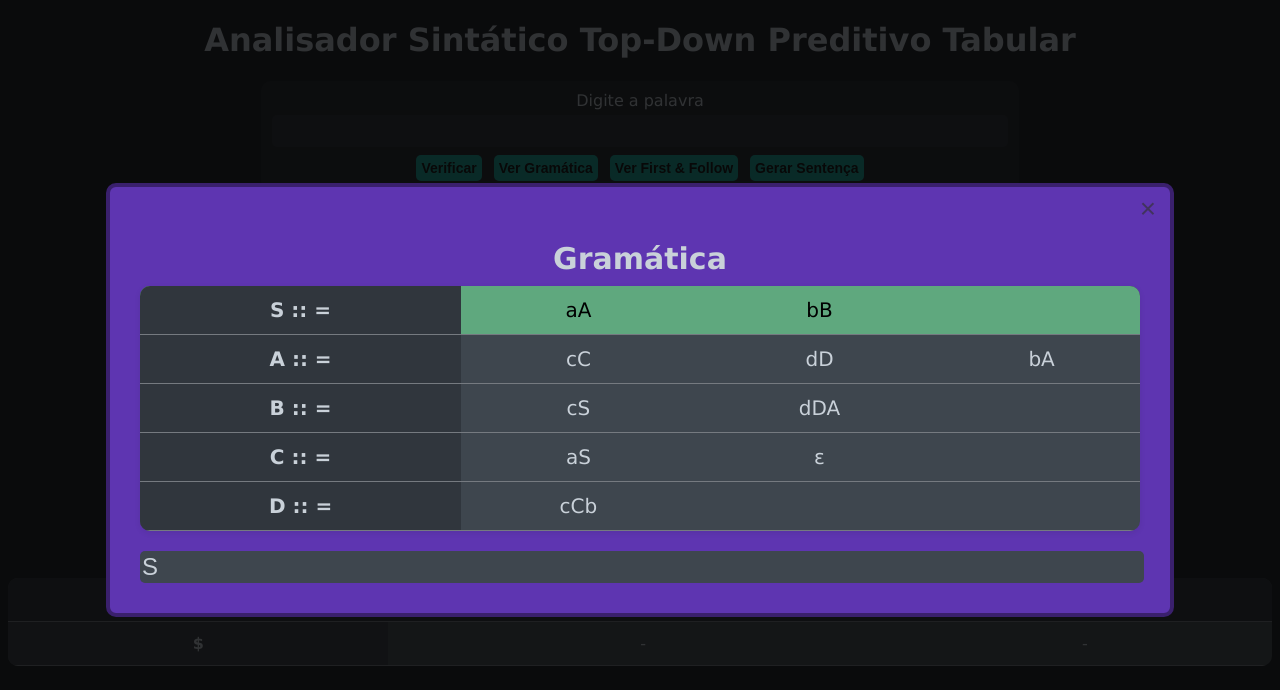
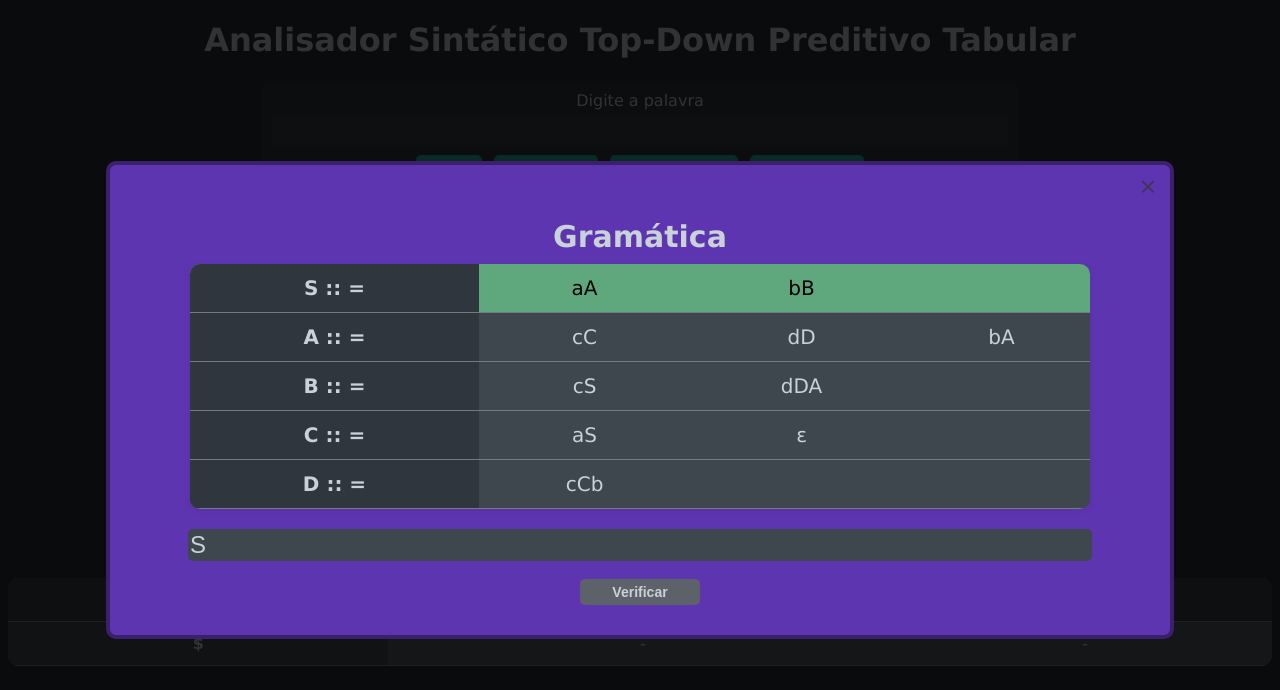
Before and after one commit to NathaliePatzer/SyntaxAnalyzer, a plain HTML site: page index.html in a window 1280 px wide. Both pictures are taken after a click on the button "Ver Gramática". Drawn offline with nearby package versions, Linux system fonts and the light colour scheme.

Commit message:
:sparkles: interactive grammar button

```diff
--- a/index.html
+++ b/index.html
@@ -164,7 +164,7 @@
                 <td class="column_button_click">bB</td>
                 <td class="column_action"></td>
               </tr>
-               <tr class="row_A">
+              <tr class="row_A">
                 <td class="column_no_terminal">A :: =</td>
                 <td class="column_button_click">cC</td>
                 <td class="column_button_click">dD</td>
@@ -182,7 +182,7 @@
                 <td class="column_button_click">ε</td>
                 <td class="column_action"></td>
               </tr>
-               <tr class="row_D">
+              <tr class="row_D">
                 <td class="column_no_terminal">D :: =</td>
                 <td class="column_button_click">cCb</td>
                 <td class="column_action"></td>
@@ -191,7 +191,8 @@
             </tbody>
           </table>
         </div>
-        <input type="text" name="words" id="sentence-input" readonly/>
+        <input type="text" name="words" id="sentence-input" readonly />
+        <button class="button disabled-button" id="button-select-grammar">Verificar</button>
       </div>
     </div>
   </body>
--- a/index.js
+++ b/index.js
@@ -12,7 +12,25 @@ $(document).ready(function () {
         //setar estado inicial da gramatica
         $(".row_S").attr('id', "greenLine");
         $("#sentence-input").val("S");
+        $("#button-select-grammar").addClass("disabled-button");
     });
+
+    function grammarReady(text) {
+        let result = text.match(/[A-Z]/);
+
+        if (result === null) {
+            $("#button-select-grammar").removeClass("disabled-button");
+        }
+    }
+
+    $("#button-select-grammar").click(function () {
+        if ($(this).hasClass('disabled-button')) {
+            return;
+        }
+        $("#words").val($("#sentence-input").val());
+        $.magnificPopup.close();
+    });
+
 
     //conteudo clicado
     $(".column_button_click").click(function () {
@@ -32,6 +50,7 @@ $(document).ready(function () {
 
             if (token === 'ε') {
                 var output = input.replace(line, '');
+                grammarReady(output);
             } else {
                 var output = input.replace(line, token);
             }
--- a/style.css
+++ b/style.css
@@ -43,7 +43,14 @@ body {
   margin-top: 20px;
   color: #c9d1d9;
   background-color: #3e464e;
-  width: 100%;
+  width: 90%;
+}
+
+.disabled-button {
+
+  cursor: not-allowed !important;
+  background-color: #5d6268 !important;
+  color: #c9d1d9 !important;
 }
 
 .button {
@@ -79,7 +86,7 @@ body {
 }
 
 #greenLine {
-  background-color: #5FA87E !important;
+  background-color: #5fa87e !important;
   color: black;
 }
 
@@ -184,6 +191,18 @@ th:first-child {
   border: 4px solid #3a206d;
 }
 
+#grammar-popup .popup-inner {
+  display: flex;
+  justify-content: center;
+  flex-direction: column;
+  align-items: center;
+}
+
+#button-select-grammar {
+  width: 120px;
+  margin-top: 18px;
+}
+
 .mfp-content h2,
 .mfp-content p {
   margin-bottom: 10px;
```
